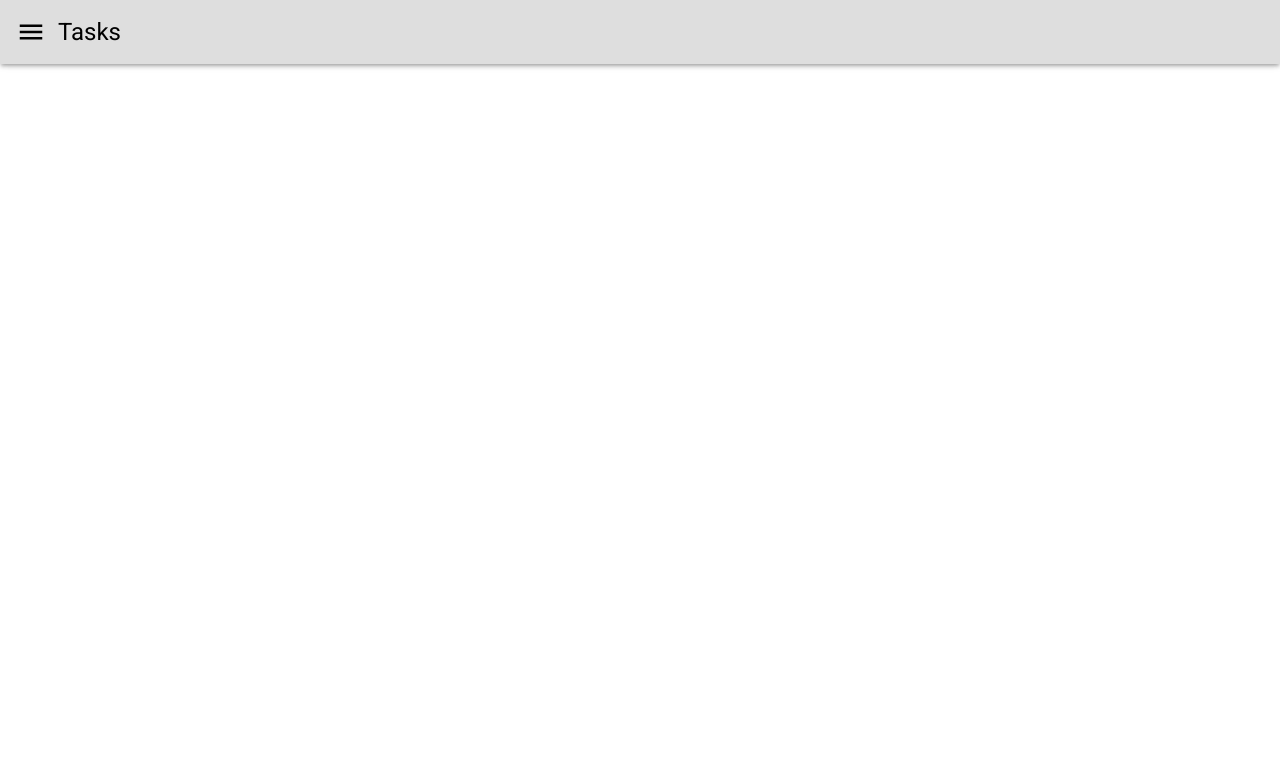
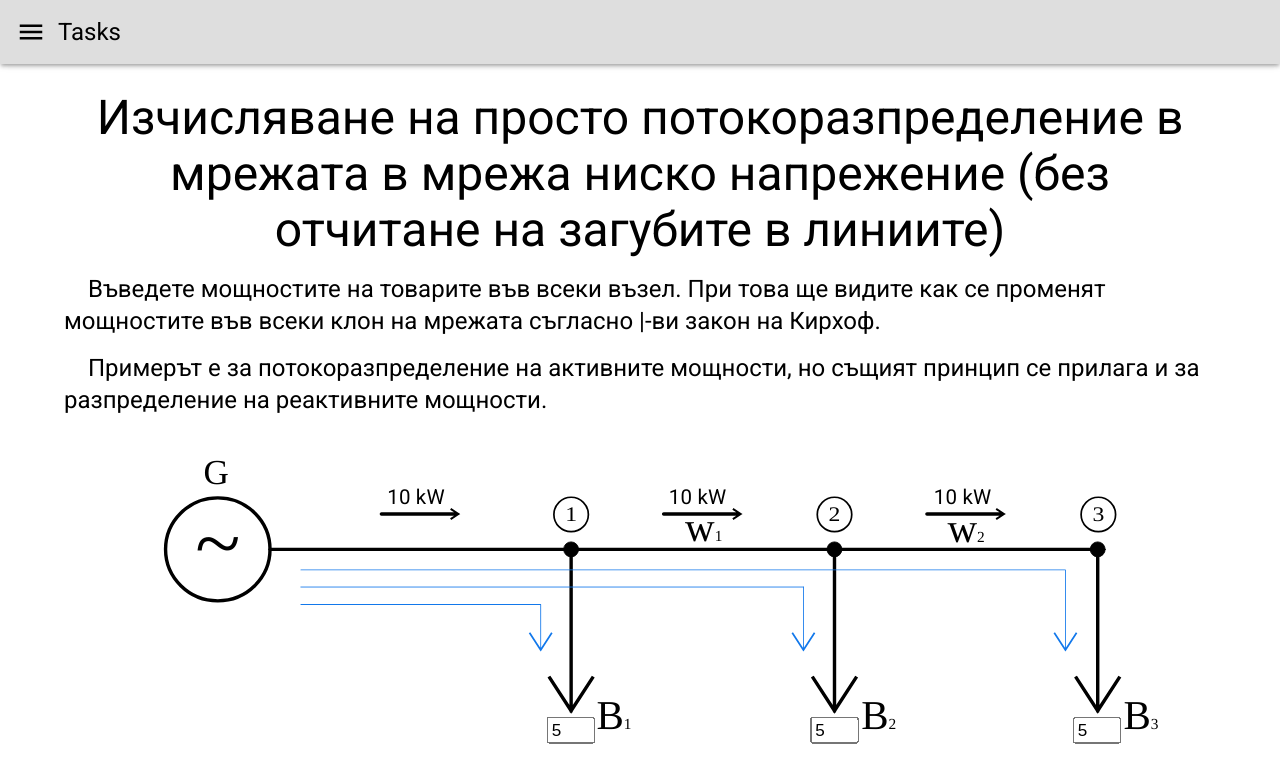
Before and after one commit to department-eps/simple-apps, a React (Create React App) app: page /kirchhoff in a window 1280 px wide. Before the commit this address had no page. Shown: the top 782 px of the page. Built offline with nearby package versions, Linux system fonts and the light colour scheme.

Commit message:
Added Kirchhoff law page design.

```diff
--- a/src/App.js
+++ b/src/App.js
@@ -2,6 +2,7 @@ import { Routes, Route } from "react-router-dom";
 import PowerAngle from "./components/PowerAngle/Inputs/PowerAngleInputs";
 import Header from "./components/Header/Header";
 import RotorAngle from "./components/RotorAngle/Inputs/RotorAngleInputs";
+import Kirchhoff from "./components/KirchhoffPowerDistribution/Kirchhoff";
 
 function App() {
   return (
@@ -10,6 +11,7 @@ function App() {
       <Routes>
         <Route path="/" element={<PowerAngle />} />
         <Route path='/rotor-angle' element = {<RotorAngle />} />
+        <Route path='/kirchhoff' element = {<Kirchhoff />}></Route>
       </Routes>
     </>
   )
--- /dev/null
+++ b/src/components/KirchhoffPowerDistribution/Kirchhoff.js
@@ -0,0 +1,77 @@
+import { Box, Container, Typography, Grid, TextField, Tooltip } from '@mui/material'
+import { ReactComponent as KirchhoffScheme } from './KirchhoffScheme.svg'
+import { useForm } from '../../hooks/useForm';
+
+export default function Kirchhoff() {
+    const { formValues, onChange } = useForm({
+        B1: "5",
+        B2: "5",
+        B3: "5",
+    });
+
+    return (
+        <Container maxWidth={'lg'} sx={{ paddingTop: '90px' }}>
+            <Grid container sx={{ justifyContent: 'center', alignItems: 'center' }}>
+                <Grid item xs={12} md={12} lg={12} sx={{ textAlign: 'center' }}>
+                    <Typography variant='h3'>Изчисляване на просто потокоразпределение в мрежата в мрежа ниско напрежение (без отчитане на загубите в линиите)</Typography>
+                </Grid>
+                <Grid item xs={12} md={12} lg={12} sx={{ textAlign: 'left', paddingTop: '15px' }}>
+                    <Typography variant='h5'>&emsp;Въведете мощностите на товарите във всеки възел. При това ще видите как се променят мощностите във всеки клон на мрежата съгласно |-ви закон на Кирхоф.</Typography>
+                    <Typography variant='h5' sx={{ paddingTop: '15px' }}>&emsp;Примерът е за потокоразпределение на активните мощности, но същият принцип се прилага и за разпределение на реактивните мощности.</Typography>
+                </Grid>
+                <Grid item xs={12} md={12} lg={12} sx={{ textAlign: 'center' }}>
+                    <svg width="450" height="255" style={{ width: "100%", height: "auto", maxWidth: "100%" }} viewBox="0 0 900 500" preserveAspectRatio="xMidYMid meet">
+                        <KirchhoffScheme />
+                        <foreignObject x="470" y="47" width="50px" height="40">
+                            <div xmlns="http://www.w3.org/1999/xhtml">
+                                <Typography>10 kW</Typography>
+                            </div>
+                        </foreignObject>
+                        <foreignObject x="250" y="47" width="50px" height="40">
+                            <div xmlns="http://www.w3.org/1999/xhtml">
+                                <Typography>10 kW</Typography>
+                            </div>
+                        </foreignObject>
+                        <foreignObject x="677" y="47" width="50px" height="40">
+                            <div xmlns="http://www.w3.org/1999/xhtml">
+                                <Typography>10 kW</Typography>
+                            </div>
+                        </foreignObject>
+                        <foreignObject x="371" y="230" width="50px" height="40">
+                            <div xmlns="http://www.w3.org/1999/xhtml">
+                                <Tooltip arrow title={<Typography variant="subtitle2">Товар B1 в kW</Typography>}>
+                                    <input
+                                        style={{ width: '30px' }}
+                                        name='B1'
+                                        value={formValues.B1}
+                                        onChange={onChange}
+                                    ></input>
+                                </Tooltip>
+                            </div>
+                        </foreignObject>
+                        <foreignObject x="577" y="230" width="50px" height="40">
+                            <div xmlns="http://www.w3.org/1999/xhtml">
+                                <input
+                                    style={{ width: '30px' }}
+                                    name='B1'
+                                    value={formValues.B2}
+                                    onChange={onChange}
+                                ></input>
+                            </div>
+                        </foreignObject>
+                        <foreignObject x="782" y="230" width="50px" height="40">
+                            <div xmlns="http://www.w3.org/1999/xhtml">
+                                <input
+                                    style={{ width: '30px' }}
+                                    name='B1'
+                                    value={formValues.B3}
+                                    onChange={onChange}>
+                                </input>
+                            </div>
+                        </foreignObject>
+                    </svg>
+                </Grid>
+            </Grid>
+        </Container >
+    );
+};
```
Also changed, not shown: src/components/KirchhoffPowerDistribution/KirchhoffScheme.svg (added).
